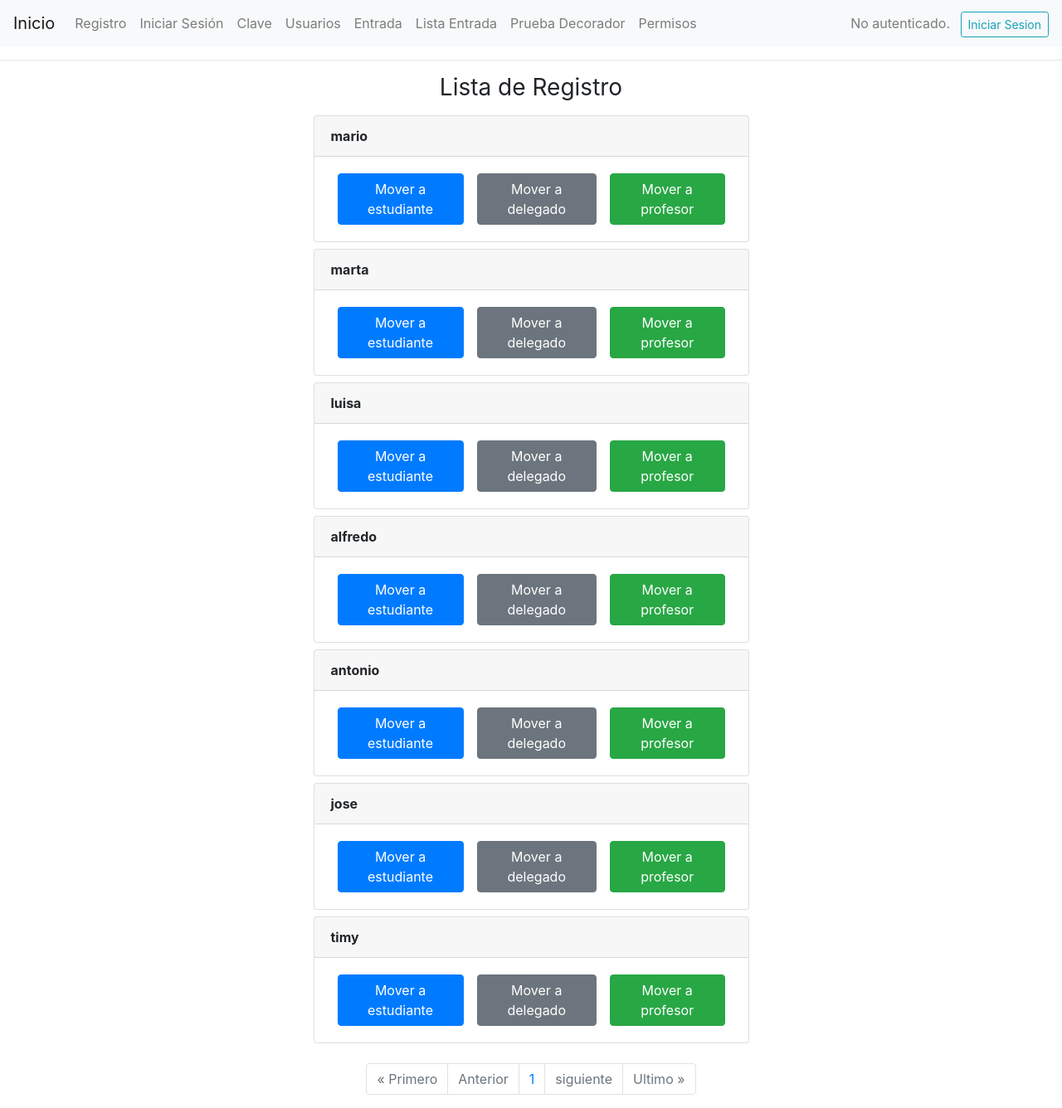
After one commit to MapacheIng/django_prueba, a Django app: page /modificar_permisos/ in a window 1280 px wide. The commit adds this page. Shown: the whole page at 83% size. Run offline with Django 4.2, Linux system fonts and the light colour scheme; data comes from the database, SQL or seed files in the repository; both versions use the stored data as it was after the commit; some libraries are stand-ins or nearby versions.

Commit message:
modificacion de grupos y otros ajustes

```diff
--- a/login/forms.py
+++ b/login/forms.py
@@ -29,7 +29,7 @@ class VerificacionForm(forms.ModelForm):
             'programa_academico': forms.TextInput(attrs={'placeholder': 'programa academico', 'class':'form-control', 'autocomplete':'off'}),
             'contrasena': forms.PasswordInput(attrs={'placeholder': 'Contraseña', 'class':'form-control',}),
             'rfid': forms.TextInput(attrs={'placeholder': 'RFID', 'maxlength': '10', 'class':'form-control', 'autocomplete':'off'}),
-            'lab_vision': forms.CheckboxInput(attrs={}),
+            'lab_vision': forms.CheckboxInput(),
             'lab_robotica': forms.CheckboxInput(),
         }
 
@@ -43,5 +43,4 @@ class VerificacionForm(forms.ModelForm):
 
 class VerificacionClave(forms.Form):
     clave = forms.CharField(max_length=10, required=True)
-
     clave.widget.attrs.update({'class':'form-control', 'autocomplete':'off', 'placeholder':'Ingrese su clave'})
--- a/login/templates/main/prueba.html
+++ b/login/templates/main/prueba.html
@@ -6,20 +6,23 @@
     <meta name="viewport" content="width=device-width, initial-scale=1.0">
     <link rel="stylesheet" href="https://stackpath.bootstrapcdn.com/bootstrap/4.4.1/css/bootstrap.min.css"
         integrity="sha384-Vkoo8x4CGsO3+Hhxv8T/Q5PaXtkKtu6ug5TOeNV6gBiFeWPGFN9MuhOf23Q9Ifjh" crossorigin="anonymous">
-    <title>{% block title %}My site{% endblock %}</title>
+    <title>{% block title %}My Site{% endblock %}</title>
 </head>
 
 <body>
-    <ul class="nav">
-        <li class="nav-item">
-            <a class="nav-link" href="{% url 'inicio' %}">inicio</a>
-        </li>
-
+    <nav class="navbar navbar-expand-lg navbar-light bg-light">
+        <a class="navbar-brand" href="{% url 'inicio' %}">Inicio</a>
+        <button class="navbar-toggler" type="button" data-toggle="collapse" data-target="#navbarNav"
+            aria-controls="navbarNav" aria-expanded="false" aria-label="Toggle navigation">
+            <span class="navbar-toggler-icon"></span>
+        </button>
+        <div class="collapse navbar-collapse" id="navbarNav">
+            <ul class="navbar-nav">
                 <li class="nav-item">
                     <a class="nav-link" href="{% url 'registro' %}">Registro</a>
                 </li>
                 <li class="nav-item">
-            <a class="nav-link" href="{% url 'iniciar_sesion' %}">Iniciar Sesion</a>
+                    <a class="nav-link" href="{% url 'iniciar_sesion' %}">Iniciar Sesión</a>
                 </li>
                 <li class="nav-item">
                     <a class="nav-link" href="{% url 'clave_puerta' %}">Clave</a>
@@ -31,45 +34,48 @@
                     <a class="nav-link" href="{% url 'verificacion_clave' %}">Entrada</a>
                 </li>
                 <li class="nav-item">
-            <a class="nav-link" href="{% url 'verificacion' %}">Lista entrada</a>
+                    <a class="nav-link" href="{% url 'verificacion' %}">Lista Entrada</a>
                 </li>
                 <li class="nav-item">
-            <a class="nav-link" href="{% url 'prueba' %}">Prueba decorador</a>
-        </li>
-        <!-- el cerrado de sesion-->
-        {% if user.is_authenticated %}
-        <li class="nav-item">
-            <a class="nav-link" href="{% url 'cerrar_sesion' %}">cerrar sesion</a>
+                    <a class="nav-link" href="{% url 'prueba' %}">Prueba Decorador</a>
                 </li>
                 <li class="nav-item">
-            <a class="nav-link" href="{% url 'actualizar_datos' %}">Actializar datos</a>
+                    <a class="nav-link" href="{% url 'modificar_permisos' %}">Permisos</a>
                 </li>
+            </ul>
+            {% if user.is_authenticated %}
+            <div class="ml-auto">
+                <span class="navbar-text">
+                    ¡Hola, <strong>{{ user.username }}</strong>!
+                </span>
+                <a href="{% url 'cerrar_sesion' %}" class="btn btn-outline-danger btn-sm ml-2">Cerrar Sesión</a>
+                {% if user.verificacion %}
+                <a href="{% url 'actualizar_datos' %}" class="btn btn-outline-primary btn-sm ml-2">Actualizar Datos</a>
                 {% else %}
-
-        <li class="nav-item">
-            <a class="nav-link" href="{% url 'registro' %}">Registrar</a>
-        </li>
-        {% endif %}
-    </ul>
-    <hr>
-    <div>
-        {% if user.is_authenticated %}
-        <p>¡Hola, <strong>{{ user.username }}</strong>!</p>
-        <a href="{% url 'cerrar_sesion' %}" class="btn btn-outline-danger btn-sm">Cerrar sesión</a>
-        <a href="{% url 'actualizar_datos' %}" class="btn btn-outline-primary btn-sm">Actualizar datos</a>
-        {% else %}
-            No autenticado.
+                <a href="{% url 'clave_puerta' %}" class="btn btn-outline-success btn-sm ml-2">Crea tu Clave</a>
                 {% endif %}
             </div>
+            {% else %}
+            <div class="ml-auto">
+                <span class="navbar-text">
+                    No autenticado.
+                </span>
+                <a href="{% url 'iniciar_sesion' %}" class="btn btn-outline-info btn-sm ml-2">Iniciar Sesion</a>
+            </div>
+            {% endif %}
+        </div>
+    </nav>
 
+    <hr>
+
+    <div class="container mt-3">
         {% block content %}
         {% endblock %}
-
+    </div>
 
     <script src="https://cdn.jsdelivr.net/npm/bootstrap@5.3.2/dist/js/bootstrap.bundle.min.js"
         integrity="sha384-C6RzsynM9kWDrMNeT87bh95OGNyZPhcTNXj1NW7RuBCsyN/o0jlpcV8Qyq46cDfL"
         crossorigin="anonymous"></script>
-
 </body>
 
 </html>
--- /dev/null
+++ b/login/templates/pagina/modificar_permisos.html
@@ -0,0 +1,77 @@
+{% extends 'main/prueba.html' %}
+{% block title %}Lista Clave puerta{% endblock  %}
+
+{% block content %}
+
+
+
+<main class='container'>
+    <div class='row'>
+        <div class='col-md-6 offset-md-3'>
+            <h1 class="h3 mb-3 font-weight-normal text-center">Lista de Registro</h1>
+            {% if messages %}
+                <ul class="messages">
+                {% for message in messages %}
+                    <li{% if message.tags %} class="{{ message.tags }}"{% endif %}>{{ message }}</li>
+                {% endfor %}
+                </ul>
+            {% endif %}
+            {% for registro in paginacion %}
+            {% if not registro.usuario.groups.first.name == 'profesor' %} {# Verifica si el usuario no pertenece al grupo 'profesor' #}
+            <div class='card mt-2'>
+                <div class='card-header'>
+                    <strong>
+                        {{ registro.nombre_completo }}
+                    </strong>
+                </div>
+                <div class='card-body d-flex flex-row justify-content-between'>
+                    <div class='d-flex flex-row'>
+                        <form method='POST'>
+                            {% csrf_token %}
+                            <button class='btn btn-primary mx-2' name='estudiante' value='{{registro.usuario.id}}'>Mover a estudiante</button>
+                        </form>
+                        <form method='POST'>
+                            {% csrf_token %}
+                            <button class='btn btn-secondary mx-2' name='delegado' value='{{registro.usuario.id}}'>Mover a delegado</button>
+                        </form>
+                        <form method='POST'>
+                            {% csrf_token %}
+                            <button class='btn btn-success mx-2' name='profesor' value='{{registro.usuario.id}}'>Mover a profesor</button>
+                        </form>
+                    </div>
+                </div>
+            </div>
+            {% endif %}
+            {% endfor %}
+            <br>
+                <!-- paginacion -->
+                <nav aria-label="Page navigation example" class="d-flex justify-content-center">
+                        <ul class="pagination">
+                    <!---->
+                        {% if paginacion.has_previous %}
+                            <li class="page-item"><a class="page-link" href="?page=1">&laquo Primero</a></li>
+                            <li class="page-item"><a class="page-link" href="?page={{ paginacion.previous_page_number }}">Anterior</a></li>
+                            {% else %}
+                            <li class="page-item disabled"><a class="page-link" href="#">&laquo Primero</a></li>
+                            <li class="page-item disabled"><a class="page-link" href="#">Anterior</a></li>
+                        {% endif %}
+                        {% for numero in num_paginas %}
+                        <li class="page-item"><a class="page-link" href='?page={{numero}}'>{{numero}}</a></li>
+                        {% endfor %}
+
+                        {% if paginacion.has_next %}
+                            <li class="page-item"><a class="page-link" href="?page={{paginacion.next_page_number}}">siguiente</a></li>
+                            <li class="page-item"><a class="page-link" href="?page={{ paginacion.paginator.num_pages }}">Ultimo &raquo</a></li>
+                            {% else %}
+                            <li class="page-item disabled"><a class="page-link" href="#">siguiente</a></li>
+                            <li class="page-item disabled"><a class="page-link" href="#">Ultimo &raquo</a></li>
+                        {% endif %}
+
+                    </ul>
+                </nav>
+        </div>
+    </div>
+</main>
+
+
+{% endblock %}
--- a/login/urls.py
+++ b/login/urls.py
@@ -15,4 +15,6 @@ urlpatterns = [
     path('verificacion', views.lista_registro, name='verificacion'),
     path('prueba', views.prueba_decorador, name='prueba'),
     path('actualizar_datos/', views.actualizar_datos, name='actualizar_datos'),
+    path('modificar_permisos/', views.permisos_usuarios, name='modificar_permisos'),
+    path('permisos_profesor/', views.permisos_profesor, name='modificar_permisos_profesor'),
 ]
--- a/login/views.py
+++ b/login/views.py
@@ -7,8 +7,8 @@ from django.contrib import messages
 from django.db import IntegrityError
 from django.contrib.auth.forms import AuthenticationForm
 from django.core.paginator import Paginator
-from django.contrib.auth.models import Group
-from django.core.exceptions import ValidationError
+from django.contrib.auth.models import Group, User
+from django.contrib import messages
 
 # Create your views here.
 
@@ -28,26 +28,19 @@ def registro(request):
     if request.method == 'POST':
         form = RegisterForm(request.POST)
         if form.is_valid():
-            #un try para manejo de errores por si hay repetidos
             try:
                 user = form.save()
                 login(request, user)
                 return redirect('inicio')
             except IntegrityError:
-                return render(request, 'pagina/registro.html', {
-                    'form': form,
-                    'error': 'este usuario ya existe'
-                })
+                messages.error(request, 'Este usuario ya existe.')
         else:
-            #manejo de errores cuando el formulario no es valido
-            for msg in form.error_messages:
-                messages.error(request, form.error_messages[msg])
-            return render(request, 'pagina/registro.html', {'form':form})
+            for field, errors in form.errors.items():
+                for error in errors:
+                    messages.error(request, f"{field}: {error}")
     else:
-        # cuando el metodo no es post (osea get) no crear el formulario vacio para luego mostrarlo
         form = RegisterForm()
-
-    return render(request, 'pagina/registro.html', {'form':form})
+    return render(request, 'pagina/registro.html', {'form': form})
 
 # cerrado de sesion
 def cerrar_sesion(request):
@@ -55,49 +48,58 @@ def cerrar_sesion(request):
     logout(request)
     return redirect('inicio')
 
+
+
 def logear(request):
     if request.method == 'POST':
         form = AuthenticationForm(request, data=request.POST)
         if form.is_valid():
             nombre_usuario = form.cleaned_data.get('username')
-            contra=form.cleaned_data.get('password')
-            usuario = authenticate(username=nombre_usuario, password=contra)
-            if usuario is not None:
-                login(request, usuario)
-                return redirect('inicio')
-            else:
-                messages.error(request, 'Usuario no valido')
+            contra = form.cleaned_data.get('password')
+            try:
+                usuario = authenticate(username=nombre_usuario, password=contra)
+                if usuario is not None:
+                    login(request, usuario)
+                    return redirect('inicio')
+                else:
+                    messages.error(request, 'Credenciales no válidas')
+            except Exception as e:
+                messages.error(request, f'Error de autenticación: {e}')
         else:
-            messages.error(request, 'informacion incorrecta')
+            messages.error(request, 'Credenciales no válidas')
 
-
-    form=AuthenticationForm()
-    return render(request, 'pagina/login.html', {'form':form})
+    form = AuthenticationForm()
+    return render(request, 'pagina/login.html', {'form': form})
 
 
 # este codigo es propenso a mejoras y a modificaciones, pero por lo pronto sirve como esta.
 def crear_clave_puerta(request):
+    # Verifica si el usuario ya tiene una clave de puerta
+    if Verificacion.objects.filter(usuario=request.user).exists():
+        messages.warning(request, 'Ya has creado una clave de puerta.')
+        return redirect('inicio')
+
     if request.method == 'GET':
         return render(request, 'pagina/clave_puerta.html', {'form': VerificacionForm()})
     else:
         try:
             form = VerificacionForm(request.POST)
-            clave_puerta = form.save(commit=False)
-            clave_puerta.usuario = request.user
-            # hacer mostrar mensaje
+            if form.is_valid():
+                clave_puerta = form.save(commit=False)
+                clave_puerta.usuario = request.user
+                clave_puerta.save()
 
-            clave_puerta.save()
-            return redirect('inicio')
-        except ValueError:
-            return render(request, 'pagina/clave_puerta.html', {
-                'form': VerificacionForm(),
-                'error':'Please provide valida data'
-            })
+                return redirect('inicio')
+            else:
+                messages.error(request, 'Por favor, proporcione datos válidos')
+        except ValueError as e:
+            messages.error(request, f'Error al crear clave de puerta: {str(e)}')
+
+        return render(request, 'pagina/clave_puerta.html', {'form': VerificacionForm()})
 
 
 
-
-
+# lista de las personas que tienen clave activa.
 def lista_usuarios(request):
     registros = Verificacion.objects.all()
 
@@ -127,6 +129,7 @@ def actualizar_clave(request, id):
     return render(request, 'pagina/actualizacion_clave.html', {'form':form})
 
 
+
 # validacion de ingreso al laboratorio.
 def verificacion_clave(request):
     if request.method == 'POST':
@@ -139,39 +142,39 @@ def verificacion_clave(request):
 
             if existe_db_clave:
                 persona = Verificacion.objects.filter(contrasena=valor).first()
-                registro = RegistroAcceso(verificacion=persona)
-                registro.save()
-                datos = {
-                    'form':form,
-                    'validacion': 'Valor valido',
-                    'persona':persona
-                }
-                return render(request, 'pagina/validacion_clave.html', datos)
             elif existe_db_rfid:
                 persona = Verificacion.objects.filter(rfid=valor).first()
-                registro = RegistroAcceso(verificacion=persona)
-                registro.save()
-                datos = {
-                    'form':form,
-                    'validacion': 'Valor valido',
-                    'persona':persona
-                }
-                return render(request, 'pagina/validacion_clave.html', datos)
             else:
                 return render(request, 'pagina/verificacion_clave.html', {
                     'form':form,
-                    'error':'Valor no validos',
+                    'error':'Valor no válido',
                 })
+
+            # Verificar si lab_vision o lab_robotica están activados en la persona
+            if not (persona.lab_vision or persona.lab_robotica):
+                return render(request, 'pagina/verificacion_clave.html', {
+                    'form':form,
+                    'error':'Usuario no autorizado para el acceso.',
+                })
+
+            # Registrar el acceso
+            registro = RegistroAcceso(verificacion=persona)
+            registro.save()
+            datos = {
+                'form': form,
+                'validacion': 'Valor válido',
+                'persona': persona
+            }
+            return render(request, 'pagina/validacion_clave.html', datos)
     else:
         form = VerificacionClave()
-
-    return render(request, 'pagina/verificacion_clave.html', {'form':form})
+        return render(request, 'pagina/verificacion_clave.html', {'form': form})
 
 
 
+# lista de las personas que entran.
 def lista_registro(request):
     registros = RegistroAcceso.objects.all()
-
     # configuracion de la paginacion
     paginacion = Paginator(RegistroAcceso.objects.all().order_by('-id'), 10)
     page = request.GET.get('page')
@@ -185,6 +188,8 @@ def lista_registro(request):
     return render(request, 'pagina/verificacion.html', parametros)
 
 
+
+
 # actualizacion de datos del usuario logeado
 def actualizar_datos(request):
     usuario = Verificacion.objects.get(usuario=request.user)
@@ -194,11 +199,12 @@ def actualizar_datos(request):
         if form.is_valid():
             form.save()
             return redirect('inicio')
-
     else:
         form = VerificacionForm(instance=usuario)
+    return render(request, 'pagina/actualizar_datos.html', {'form':form})
 
-    return render(request, 'pagina/actualizar_datos.html', {'form':form})
+
+
 
 
 @groups_required(['profesor',])
@@ -210,3 +216,136 @@ def prueba_decorador(request):
         if group:
             nombre_grupo = group.name
     return render(request, 'pagina/pagina_inicio.html', {'nombre_grupo':nombre_grupo})
+
+
+def permisos_usuarios(request):
+    if request.method == 'POST':
+        estudiante = request.POST.get('estudiante')
+        delegado = request.POST.get('delegado')
+        profesor = request.POST.get('profesor')
+
+        if estudiante:
+            user = User.objects.filter(id=estudiante).first()
+            try:
+                pass
+                # eliminar de los grupos en lo que este
+                for group in user.groups.all():
+                    user.groups.remove(group)
+                # agregarlo al grupo de estudiantes
+                grupo_estudiante = Group.objects.get(name='estudiante')
+                user.groups.add(grupo_estudiante)
+                # Agregar mensaje de éxito
+                messages.success(request, f'Usuario fue movido al grupo de estudiantes exitosamente.')
+            except:
+                pass
+
+        if delegado:
+            user = User.objects.filter(id=delegado).first()
+            try:
+                pass
+                # eliminar de los grupos en lo que este
+                for group in user.groups.all():
+                    user.groups.remove(group)
+                # agregarlo al grupo de estudiantes
+                grupo_delegado = Group.objects.get(name='delegado')
+                user.groups.add(grupo_delegado)
+                messages.success(request, f'Usuario fue movido al grupo de delegado exitosamente.')
+            except:
+                pass
+
+
+        if profesor:
+            user = User.objects.filter(id=profesor).first()
+            try:
+                pass
+                # eliminar de los grupos en lo que este
+                for group in user.groups.all():
+                    user.groups.remove(group)
+                # agregarlo al grupo de estudiantes
+                grupo_profesor = Group.objects.get(name='profesor')
+                user.groups.add(grupo_profesor)
+                messages.success(request, f'Usuario fue movido al grupo de profesor exitosamente.')
+            except:
+                pass
+
+    registros = Verificacion.objects.all()
+
+    paginacion = Paginator(Verificacion.objects.all().order_by('-id'), 10)
+    page = request.GET.get('page')
+    registro_acceso = paginacion.get_page(page)
+    # num_paginas = 'a' * registro_acceso.paginator.num_pages
+    num_paginas = registro_acceso.paginator.page_range
+
+    parametros = {'registros':registros,
+                    'paginacion':registro_acceso,
+                    'num_paginas':num_paginas}
+    return render(request, 'pagina/modificar_permisos.html', parametros)
+
+
+
+def permisos_profesor(request):
+    user = request.user
+    if user.is_staff:
+        if request.method == 'POST':
+            estudiante = request.POST.get('estudiante')
+            delegado = request.POST.get('delegado')
+            profesor = request.POST.get('profesor')
+
+            if estudiante:
+                user = User.objects.filter(id=estudiante).first()
+                try:
+                    pass
+                    # eliminar de los grupos en lo que este
+                    for group in user.groups.all():
+                        user.groups.remove(group)
+                    # agregarlo al grupo de estudiantes
+                    grupo_estudiante = Group.objects.get(name='estudiante')
+                    user.groups.add(grupo_estudiante)
+                    # Agregar mensaje de éxito
+                    messages.success(request, f'Usuario fue movido al grupo de estudiantes exitosamente.')
+                except:
+                    pass
+
+            if delegado:
+                user = User.objects.filter(id=delegado).first()
+                try:
+                    pass
+                    # eliminar de los grupos en lo que este
+                    for group in user.groups.all():
+                        user.groups.remove(group)
+                    # agregarlo al grupo de estudiantes
+                    grupo_delegado = Group.objects.get(name='delegado')
+                    user.groups.add(grupo_delegado)
+                    messages.success(request, f'Usuario fue movido al grupo de delegado exitosamente.')
+                except:
+                    pass
+
+
+            if profesor:
+                user = User.objects.filter(id=profesor).first()
+                try:
+                    pass
+                    # eliminar de los grupos en lo que este
+                    for group in user.groups.all():
+                        user.groups.remove(group)
+                    # agregarlo al grupo de estudiantes
+                    grupo_profesor = Group.objects.get(name='profesor')
+                    user.groups.add(grupo_profesor)
+                    messages.success(request, f'Usuario fue movido al grupo de profesor exitosamente.')
+                except:
+                    pass
+
+        registros = Verificacion.objects.all()
+
+        paginacion = Paginator(Verificacion.objects.all().order_by('-id'), 10)
+        page = request.GET.get('page')
+        registro_acceso = paginacion.get_page(page)
+        # num_paginas = 'a' * registro_acceso.paginator.num_pages
+        num_paginas = registro_acceso.paginator.page_range
+
+        parametros = {'registros':registros,
+                        'paginacion':registro_acceso,
+                        'num_paginas':num_paginas}
+        return render(request, 'pagina/modificar_permisos_profesor.html', parametros)
+    else:
+        return render(request, 'pagina/acceso_denegado.html')
```
Also changed, not shown: login/apps.py (+16 -2 lines), login/templates/pagina/actualizar_datos.html (+16 -5 lines), login/templates/pagina/clave_puerta.html (+13 -0 lines), login/templates/pagina/login.html (+7 -0 lines), login/templates/pagina/modificar_permisos_profesor.html (added, +73 -0 lines), login/templates/pagina/pagina_inicio.html (+12 -0 lines), login/templates/pagina/registro.html (+8 -6 lines), login/templates/pagina/validacion_clave.html (+18 -12 lines), telemetria/settings.py (+2 -12 lines), db.sqlite3. Lines whose indentation alone changed are shown as unchanged.
